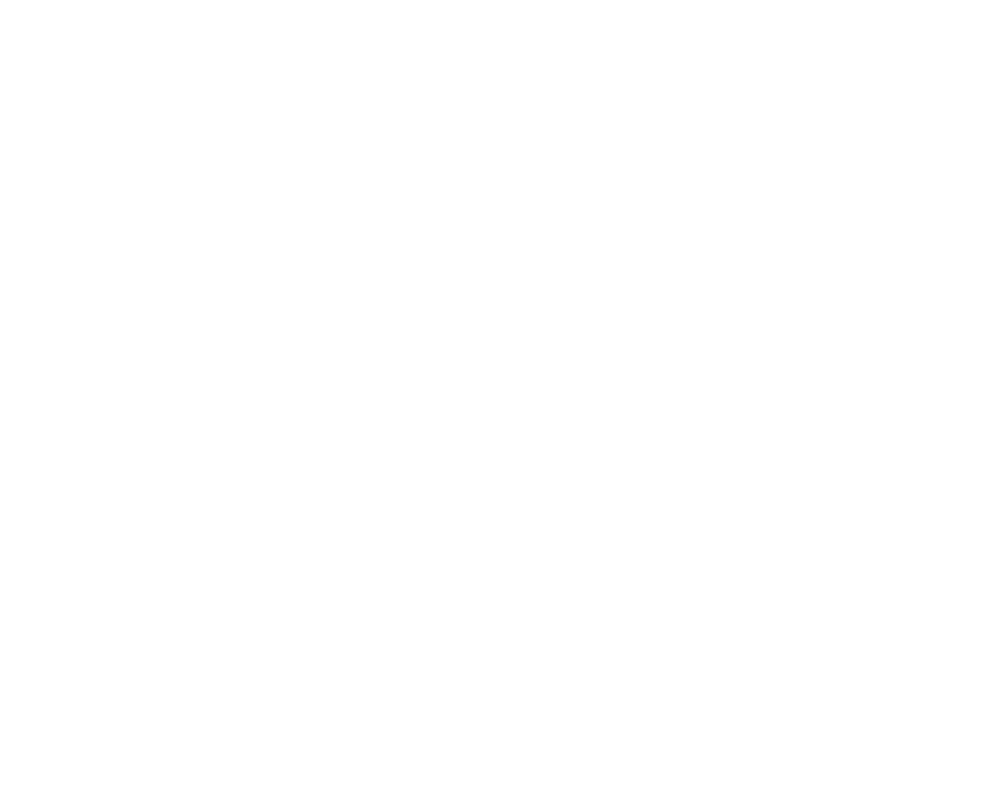
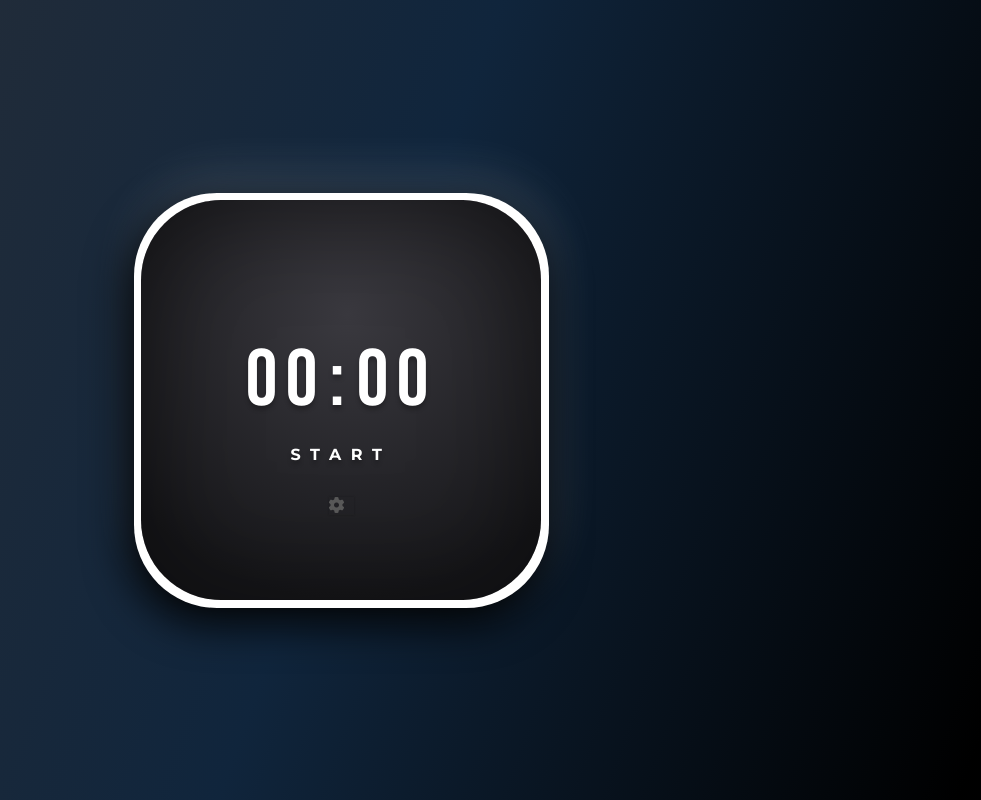
Before and after one commit to Otakuwind/Pomodoro-timer, a plain HTML site: page index.html in a window 1280 px wide. Shown: the whole page, without its empty margins (299-1280 px from the left). Drawn offline with Linux system fonts and the light colour scheme.

Commit message:
linked files

```diff
--- a/index.html
+++ b/index.html
@@ -6,8 +6,22 @@
     <meta name="viewport" content="width=device-width, initial-scale=1.0">
     <title>Pomodor Timer</title>
     <link rel="stylesheet" href="style.css">
+    <script src="https://kit.fontawesome.com/92155eb491.js" crossorigin="anonymous"></script>
 </head>
 <body>
+   <div class="container">
+  <div class="outerRing">
+    <div class="timer">
+      <div id="time">
+        <span id="minutes">00</span>
+        <span id="colon">:</span>
+        <span id="seconds">00</span>
+      </div>
+      <div id="st-sp">START</div>
+      <span id="setting"><i class="fas fa-cog"></i></span>
+    </div>
+  </div>
+</div>
 
 
     <script src="index.js"></script>
--- a/index.js
+++ b/index.js
@@ -0,0 +1,17 @@
+const minElem = document.querySelector("#minutes");
+const secElem = document.querySelector("#seconds");
+const setting= document.querySelector("#setting");
+
+let toggleSettings = false;
+
+setting.onclick = function()
+{
+    if (toggleSettings) {
+toggleSettings = true;
+minElem.contentEditable = true;
+minElem.style
+
+
+    }
+
+}
--- a/style.css
+++ b/style.css
@@ -0,0 +1,106 @@
+@import url("https://fonts.googleapis.com/css2?family=Bebas+Neue&family=Montserrat:wght@700&display=swap");
+
+*,
+*::before,
+*::after {
+  margin: 0;
+  padding: 0;
+  box-sizing: border-box;
+}
+:root {
+  --bg: linear-gradient(109.6deg, rgb(36, 45, 57) 11.2%, rgb(16, 37, 60) 51.2%, rgb(0, 0, 0) 98.6%);
+  --normal-ring: #ffffff;
+  --red-ring: #fdf907;
+  --green-ring: #00aa51;
+  --timer-bg: radial-gradient(
+    71.4% 71.4% at 51.7% 28.6%,
+    #3a393f 0%,
+    #17171a 100%
+  );
+  --font-timer: "Bebas Neue", cursive;
+  --font-stsp: "Montserrat", sans-serif;
+  --font-clr: #ffffff;
+}
+
+
+body {
+  background: var(--bg);
+  min-height: 100vh;
+  overflow: hidden;
+}
+
+.container {
+  height: 600px;
+  width: 600px;
+  background-color: transparent;
+  position: absolute;
+  transform: translate(-50%, -50%);
+  top: 50%;
+  left: 50%;
+  display: grid;
+  place-items: center;
+}
+
+.outerRing {
+  display: grid;
+  place-items: center;
+  width: 415px;
+  height: 415px;
+  border-radius: 20%;
+  box-shadow: -5px 14px 44px #000000, 5px -16px 50px rgba(255, 255, 255, 0.15);
+  background: var(--normal-ring);
+}
+
+.timer {
+  width: 400px;
+  height: 400px;
+  border-radius: 20%;
+  background: var(--timer-bg);
+  box-shadow: inset 0px 0px 114px rgba(0, 0, 0, 0.45);
+  display: flex;
+  justify-content: center;
+  align-items: center;
+  flex-direction: column;
+  padding: 8rem;
+}
+
+#time {
+  width: 300px;
+  text-align: center;
+  margin: 3rem 0 0 0;
+}
+
+#time span {
+  display: inline;
+  color: var(--font-clr);
+  font-family: var(--font-timer);
+  font-size: 5rem;
+  letter-spacing: 0.1em;
+  text-shadow: 0px 4px 4px rgba(0, 0, 0, 0.25);
+}
+
+#st-sp{
+  color: var(--font-clr);
+  cursor: pointer;
+  font-family: Montserrat;
+  font-weight: bold;
+  font-size: 1rem;
+  line-height: 1.25rem;
+  text-align: center;
+  letter-spacing: 0.6em;
+  margin: 1rem 0;
+  text-shadow: 0px 4px 4px rgba(0, 0, 0, 0.25);
+}
+
+#fas{
+     color: var(--font-clr);
+}
+
+#setting {
+  cursor: pointer;
+  margin-top: 1rem;
+  width: 25px;
+  height: 25px;
+  color: #585858;
+  box-shadow: 0px 0px 2px rgba(0, 0, 0, 0.25);
+}
```
